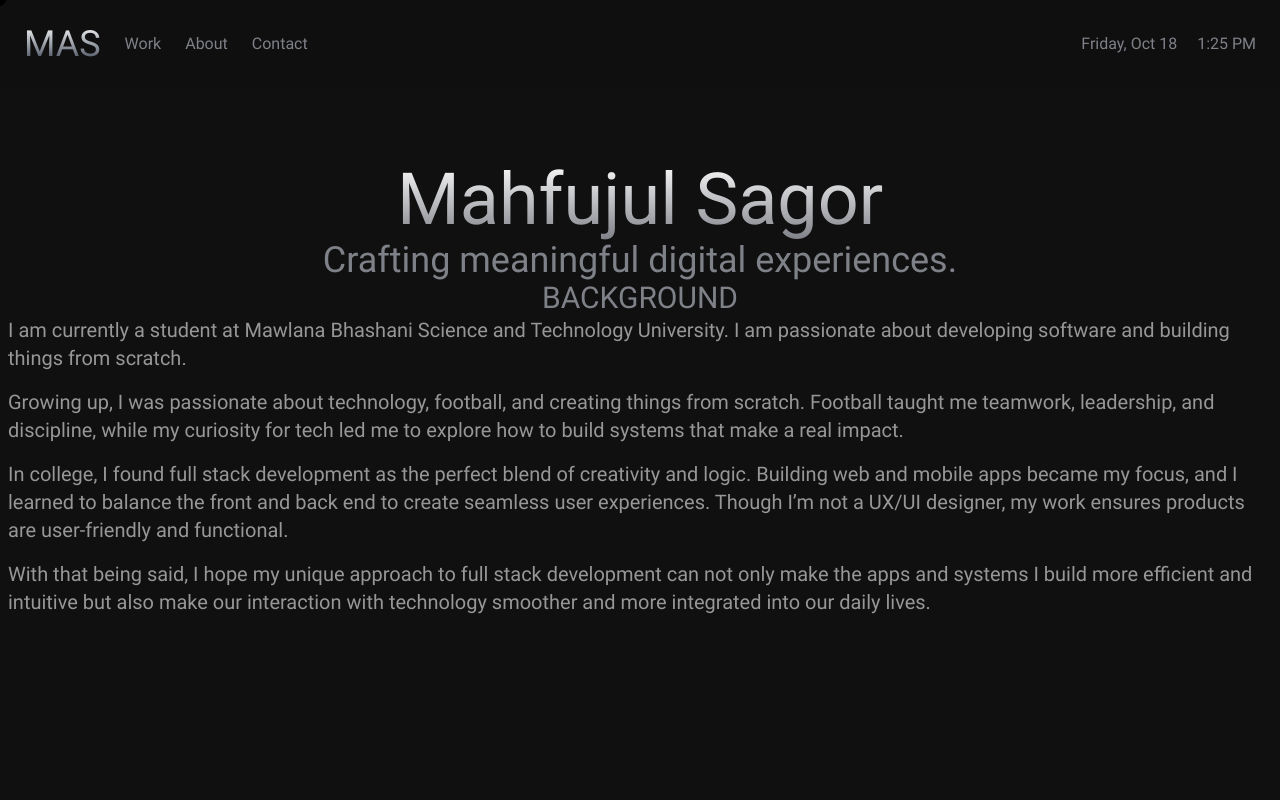
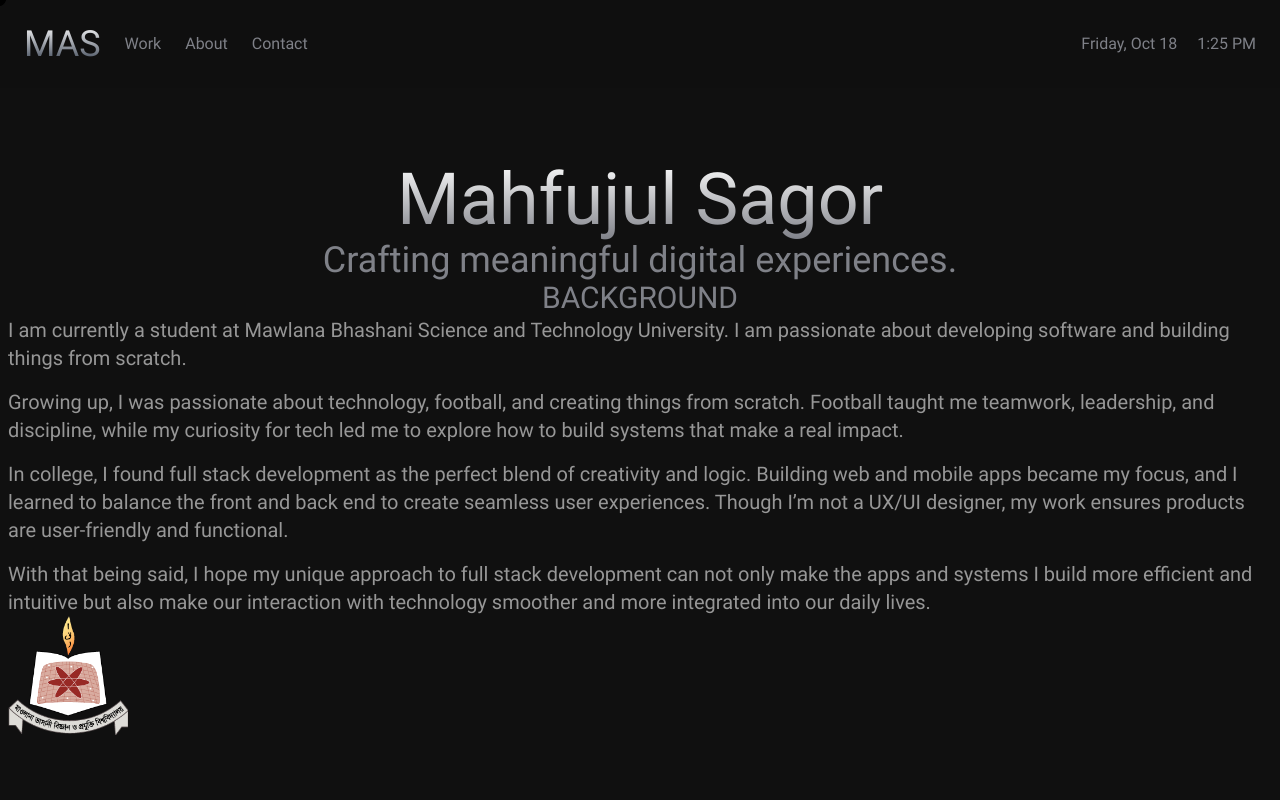
Before and after one commit to Mahfujul-Sagor/portfolio, a Next.js app: page /about in a window 1280 px wide. Shown: the top 800 px of the page. Built offline with nearby package versions, Linux system fonts and the light colour scheme.

Commit message:
add education info

```diff
--- a/app/about/page.js
+++ b/app/about/page.js
@@ -1,4 +1,4 @@
-import { ABOUT_HEADER, BACKGROUND } from "@/constants";
+import { ABOUT_HEADER, BACKGROUND, EDUCATION } from "@/constants";
 import Image from "next/image";
 import React from "react";
 
@@ -24,6 +24,12 @@ const About = () => {
           <p>{BACKGROUND.conclusion}</p>
         </div>
       </div>
+      <div>
+        <div>
+          <Image src={EDUCATION.logo} width={120} height={120} alt="MBSTU"/>
+        </div>
+        <div></div>
+      </div>
     </div>
   );
 };
--- a/constants/index.js
+++ b/constants/index.js
@@ -1,6 +1,7 @@
 import ImageFlux from '@/public/images/ImageFlux.jpg';
 import Desktop from '@/public/images/Desktop.jpg';
 import ImageFluxIcon from '@/public/images/ImageFlux-icon.png';
+import mbstu from "@/public/images/mbstu.png";
 
 export const NAVIGATION_LINKS = [
   {label: 'About', href: '/about'},
@@ -22,6 +23,14 @@ export const BACKGROUND = {
   childhood: "Growing up, I was passionate about technology, football, and creating things from scratch. Football taught me teamwork, leadership, and discipline, while my curiosity for tech led me to explore how to build systems that make a real impact.",
   college: "In college, I found full stack development as the perfect blend of creativity and logic. Building web and mobile apps became my focus, and I learned to balance the front and back end to create seamless user experiences. Though I’m not a UX/UI designer, my work ensures products are user-friendly and functional.",
   conclusion: "With that being said, I hope my unique approach to full stack development can not only make the apps and systems I build more efficient and intuitive but also make our interaction with technology smoother and more integrated into our daily lives.",
+}
+
+export const EDUCATION = {
+  title: "Education",
+  logo: mbstu,
+  university: "Mawlana Bhashani Science and Technology University",
+  degree: "Bachelor of Science in Mechanical Engineering",
+  year: "2024 - 2028",
 }
 
 
```
Also changed, not shown: public/images/mbstu.png (added).
